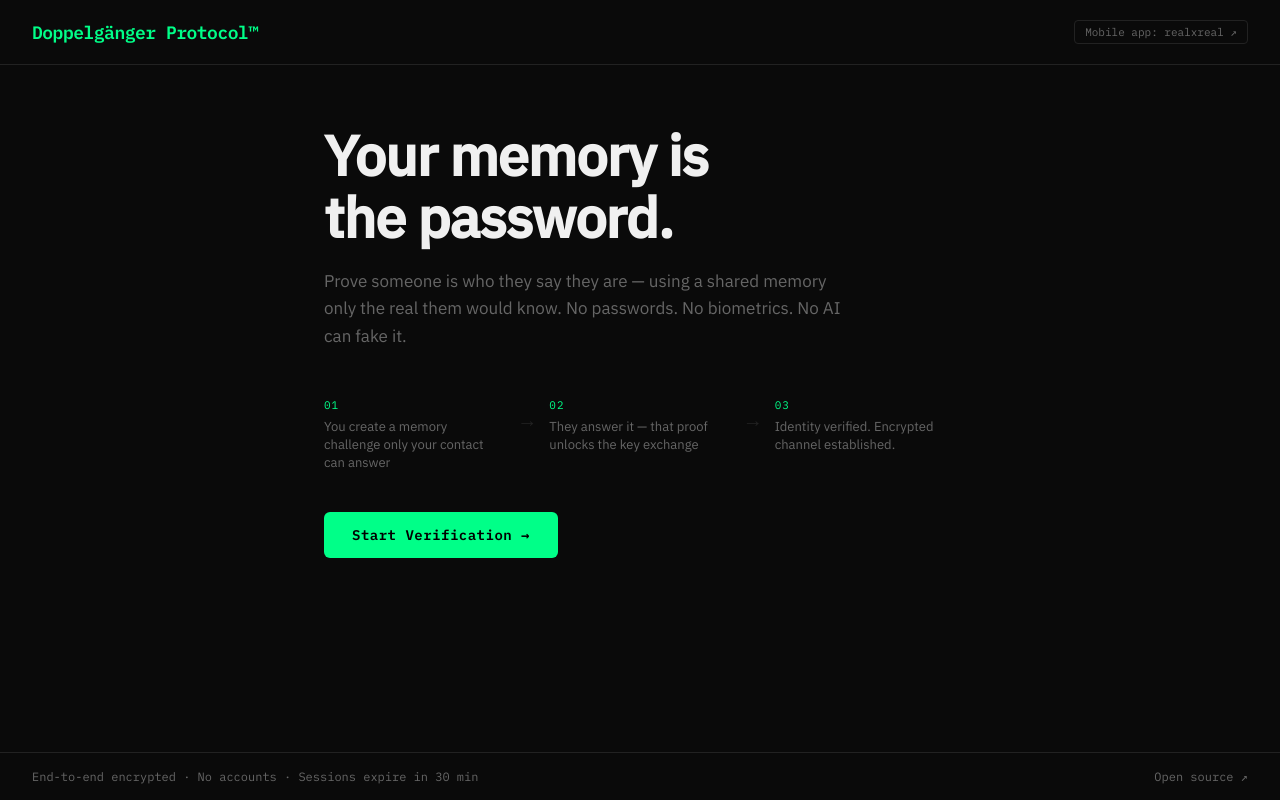
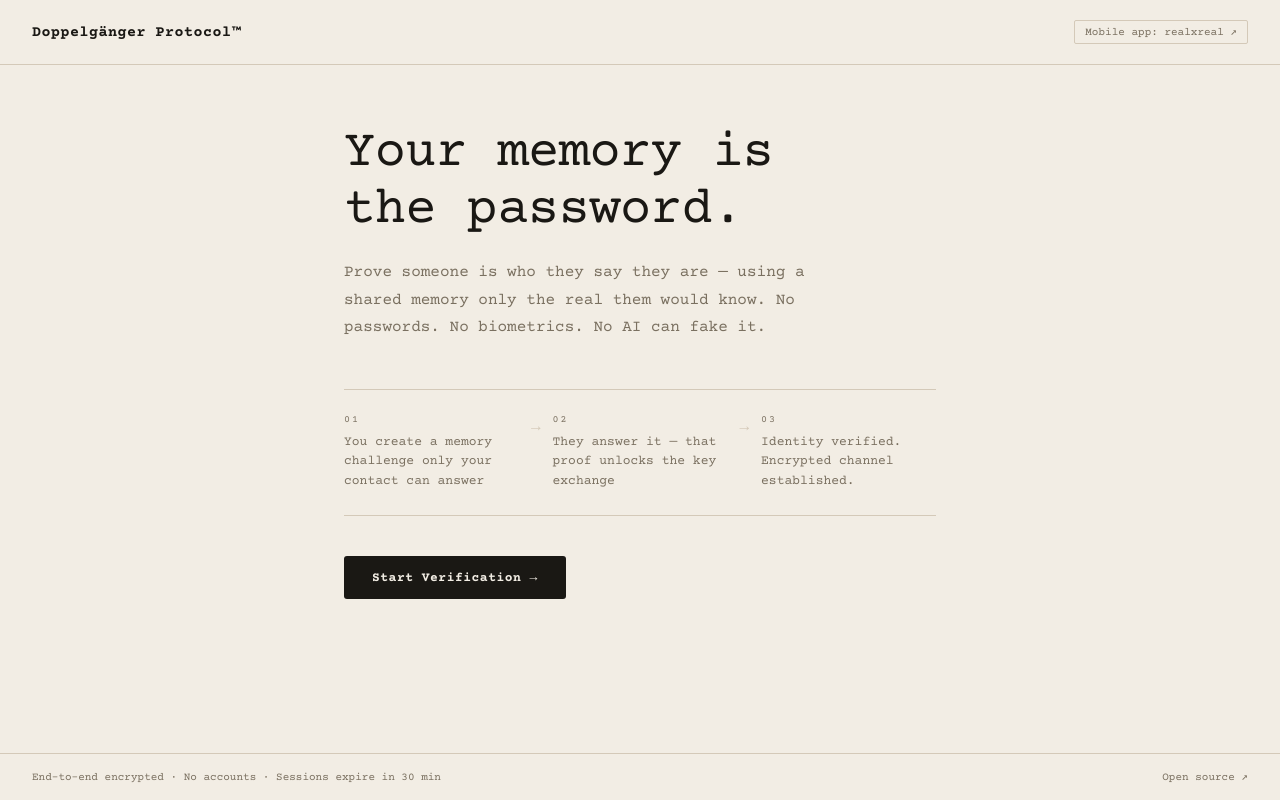
Before and after one commit to doppelgangerprotocol/doppelganger-web, a Flask app: page /verify in a window 1280 px wide. Run offline with Flask 3, Linux system fonts and the light colour scheme.

Commit message:
Updated UI with a more academic and scholarly look.

```diff
--- a/static/css/components.css
+++ b/static/css/components.css
@@ -5,13 +5,13 @@
 /* ── Buttons ─────────────────────────────────────────────── */
 
 .btn-primary {
-    background: var(--accent);
-    color: #000;
+    background: var(--text);
+    color: var(--bg);
     border: none;
     padding: 14px 28px;
     font-family: var(--mono);
-    font-size: 14px;
-    font-weight: 600;
+    font-size: 13px;
+    font-weight: 700;
     border-radius: var(--radius-md);
     cursor: pointer;
     transition: opacity var(--transition);
--- a/static/css/layout.css
+++ b/static/css/layout.css
@@ -13,11 +13,11 @@ header {
 
 .wordmark {
     font-family: var(--mono);
-    font-size: 18px;
-    font-weight: 600;
-    color: var(--accent);
+    font-size: 15px;
+    font-weight: 700;
+    color: var(--text);
     text-decoration: none;
-    letter-spacing: -0.5px;
+    letter-spacing: 0.5px;
 }
 
 .protocol-tag {
@@ -28,12 +28,18 @@ header {
     padding: var(--space-xs) 10px;
     border-radius: var(--radius-sm);
     text-decoration: none;
+    transition: color var(--transition), border-color var(--transition);
+}
+
+.protocol-tag:hover {
+    color: var(--text);
+    border-color: var(--text);
 }
 
 /* Main */
 main {
     flex: 1;
-    max-width: 680px;
+    max-width: 640px;
     margin: 0 auto;
     padding: var(--space-3xl) var(--space-lg);
     width: 100%;
@@ -46,7 +52,7 @@ footer {
     align-items: center;
     padding: var(--space-md) 32px;
     border-top: 1px solid var(--border);
-    font-size: 12px;
+    font-size: 11px;
     color: var(--text-muted);
     font-family: var(--mono);
 }
@@ -57,51 +63,57 @@ footer a {
     transition: color var(--transition);
 }
 
-footer a:hover { color: var(--accent); }
+footer a:hover { color: var(--text); }
 
 /* Subtitle */
 .subtitle {
-    font-size: 17px;
+    font-size: 16px;
     color: var(--text-muted);
-    line-height: 1.6;
+    line-height: 1.7;
     margin-bottom: var(--space-2xl);
-    max-width: 520px;
+    max-width: 500px;
+    font-family: var(--mono);
 }
 
-/* How it works — landing page only */
+/* How it works — landing page */
 .how-it-works {
     display: flex;
     align-items: flex-start;
     gap: 12px;
     margin-bottom: 40px;
     flex-wrap: wrap;
+    padding: var(--space-lg) 0;
+    border-top: 1px solid var(--border);
+    border-bottom: 1px solid var(--border);
 }
 
 .step-item {
     display: flex;
     flex-direction: column;
-    gap: 6px;
+    gap: 8px;
     flex: 1;
     min-width: 140px;
 }
 
 .step-num {
     font-family: var(--mono);
-    font-size: 11px;
-    color: var(--accent);
-    letter-spacing: 1px;
+    font-size: 10px;
+    color: var(--text-muted);
+    letter-spacing: 2px;
+    text-transform: uppercase;
 }
 
 .step-item span:last-child {
     font-size: 13px;
     color: var(--text-muted);
-    line-height: 1.4;
+    line-height: 1.5;
+    font-family: var(--mono);
 }
 
 .step-arrow {
     color: var(--border);
-    font-size: 20px;
-    padding-top: 8px;
+    font-size: 16px;
+    padding-top: 4px;
 }
 
 /* Responsive */
@@ -109,7 +121,6 @@ footer a:hover { color: var(--accent); }
     header  { padding: var(--space-md) 20px; }
     main    { padding: 40px 20px; }
     footer  { flex-direction: column; gap: var(--space-sm); text-align: center; }
-
     .how-it-works  { flex-direction: column; }
     .step-arrow    { display: none; }
 }
--- a/static/css/main.css
+++ b/static/css/main.css
@@ -3,7 +3,7 @@
    Add new feature stylesheets here, keep rules out of this file
    ============================================================ */
 
-@import url('https://fonts.googleapis.com/css2?family=IBM+Plex+Mono:wght@400;500;600&family=IBM+Plex+Sans:wght@400;500&display=swap');
+@import url('https://fonts.googleapis.com/css2?family=Courier+Prime:ital,wght@0,400;0,700;1,400&display=swap');
 
 @import 'tokens.css';
 @import 'layout.css';
--- a/static/css/tokens.css
+++ b/static/css/tokens.css
@@ -3,19 +3,20 @@
    ============================================================ */
 
 :root {
-    /* Colors */
-    --bg:           #0a0a0a;
-    --surface:      #111111;
-    --border:       #222222;
-    --text:         #f0f0f0;
-    --text-muted:   #666666;
-    --accent:       #00ff88;
-    --accent-dim:   #00ff8822;
-    --danger:       #ff4444;
+    /* Colors — cream/academic palette */
+    --bg:           #F2EDE4;
+    --surface:      #EDE7DC;
+    --border:       #D4C9B8;
+    --text:         #1A1814;
+    --text-muted:   #7A7060;
+    --accent:       #1A1814;
+    --accent-dim:   #1A181410;
+    --danger:       #8B2020;
+    --success:      #1A5C35;
 
     /* Typography */
-    --mono: 'IBM Plex Mono', monospace;
-    --sans: 'IBM Plex Sans', sans-serif;
+    --mono: 'Courier Prime', 'Courier New', monospace;
+    --sans: 'freight-text-pro', 'Georgia', serif;
 
     /* Spacing */
     --space-xs:  4px;
@@ -26,10 +27,10 @@
     --space-2xl: 48px;
     --space-3xl: 60px;
 
-    /* Radii */
-    --radius-sm: 4px;
-    --radius-md: 6px;
-    --radius-lg: 8px;
+    /* Radii — more restrained, academic */
+    --radius-sm: 2px;
+    --radius-md: 3px;
+    --radius-lg: 4px;
 
     /* Transitions */
     --transition: 0.15s ease;
@@ -45,7 +46,7 @@
 body {
     background: var(--bg);
     color: var(--text);
-    font-family: var(--sans);
+    font-family: var(--mono);
     min-height: 100vh;
     display: flex;
     flex-direction: column;
@@ -54,24 +55,29 @@ body {
 /* ── Global typography ───────────────────────────────────── */
 
 h1 {
-    font-size: clamp(36px, 6vw, 56px);
-    font-weight: 600;
+    font-family: var(--mono);
+    font-size: clamp(32px, 5vw, 52px);
+    font-weight: 400;
     line-height: 1.1;
-    letter-spacing: -1px;
+    letter-spacing: -0.5px;
     margin-bottom: 20px;
+    color: var(--text);
 }
 
 h2 {
-    font-size: clamp(28px, 4vw, 40px);
-    font-weight: 600;
-    letter-spacing: -0.5px;
+    font-family: var(--mono);
+    font-size: clamp(22px, 3.5vw, 34px);
+    font-weight: 400;
+    letter-spacing: -0.3px;
     line-height: 1.2;
     margin-bottom: 12px;
+    color: var(--text);
 }
 
 p {
-    font-size: 16px;
-    line-height: 1.6;
+    font-family: var(--mono);
+    font-size: 15px;
+    line-height: 1.7;
     color: var(--text-muted);
     margin-bottom: var(--space-md);
 }
@@ -79,13 +85,13 @@ p {
 /* ── Animations ──────────────────────────────────────────── */
 
 @keyframes fadeIn {
-    from { opacity: 0; transform: translateY(8px); }
+    from { opacity: 0; transform: translateY(6px); }
     to   { opacity: 1; transform: translateY(0); }
 }
 
 @keyframes pulse {
     0%, 100% { opacity: 1; transform: scale(1); }
-    50%       { opacity: 0.4; transform: scale(0.8); }
+    50%       { opacity: 0.3; transform: scale(0.8); }
 }
 
 @keyframes spin {
```
Also changed, not shown: other parts of static/css/components.css (+15 -14 lines), static/css/protocol.css (+20 -27 lines).
